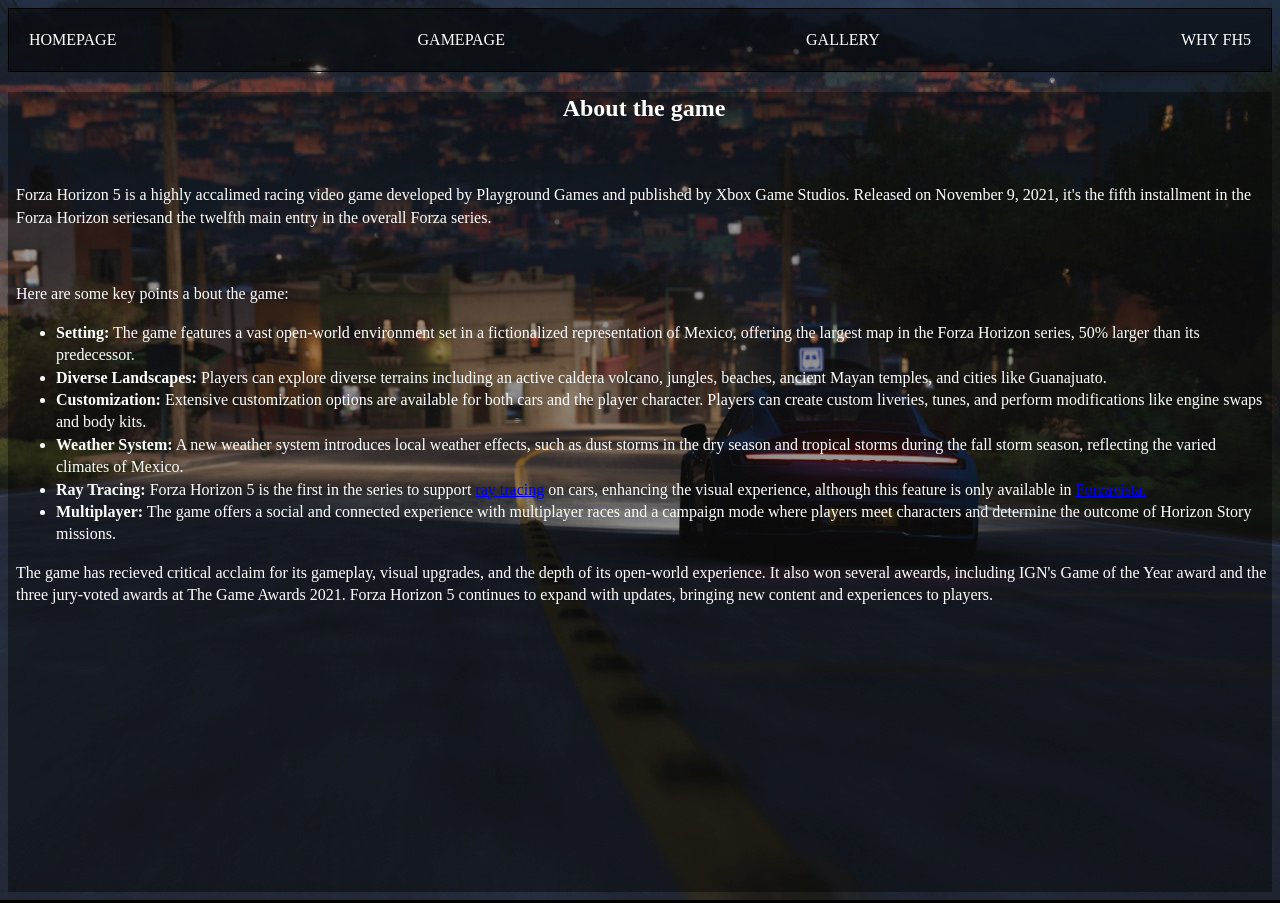
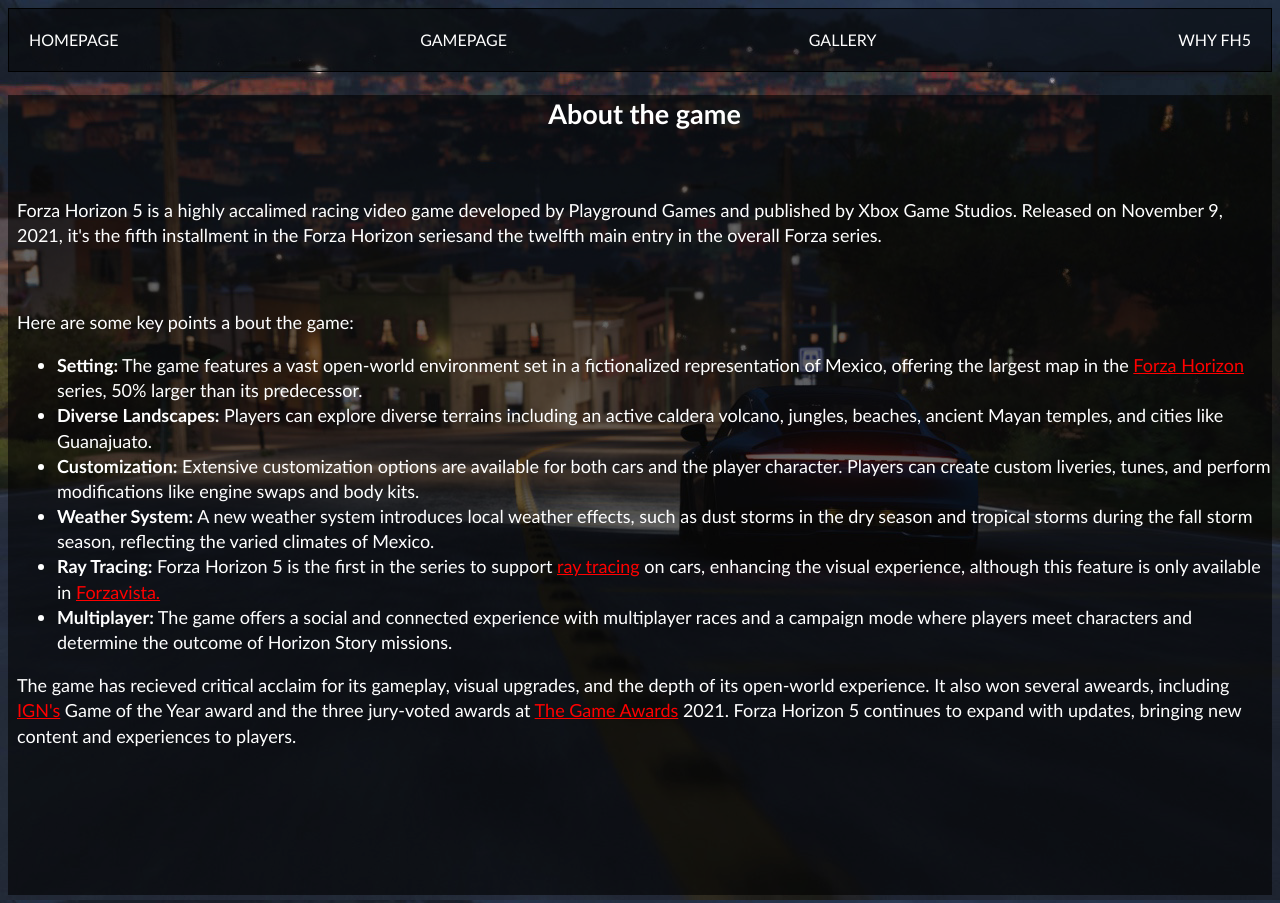
Before and after one commit to dimitar-panev/favourite-game-site, a website built with webpack: page index.html in a window 1280 px wide. Built offline with nearby package versions, Linux system fonts and the light colour scheme.

Commit message:
edited some of the text

```diff
--- a/css/style.css
+++ b/css/style.css
@@ -9,6 +9,7 @@
   background-color: black;
   color: white;
   background-image: url("../img/background-no-blur.jpg");
+  font-family: 'Gill Sans', 'Gill Sans MT', Calibri, 'Trebuchet MS', sans-serif;
 }
 /* navbar styling ///////////////////////////////////////// */
 .navbar{
@@ -42,9 +43,10 @@
 .main-content{
   margin-top: 20px;
   padding-left: 0.5em;
-  background-color: rgba(0, 0, 0, 0.4);
+  background-color: rgba(0, 0, 0, 0.6);
   color: #fff;
   min-height: 100vh;
+  font-size: 18px;
 }
 
 ::-moz-selection {
--- a/index.html
+++ b/index.html
@@ -17,6 +17,7 @@
   <link rel="icon" href="favicon.ico" sizes="any">
   <link rel="icon" href="icon.svg" type="image/svg+xml">
   <link rel="apple-touch-icon" href="icon.png">
+ <!--<link rel="stylesheet" href="https://latex.now.sh/style.css">!-->
 
   <link rel="manifest" href="site.webmanifest">
   <meta name="theme-color" content="#fafafa">
@@ -40,7 +41,7 @@
       <p>Here are some key points a bout the game:
         <ul>
           <li><strong>Setting:</strong> The game features a vast open-world environment set in a fictionalized representation of Mexico, offering the largest map
-            in the Forza Horizon series, 50% larger than its predecessor.
+            in the <a style="color: red;" href="https://www.technewstoday.com/forza-games-in-order/">Forza Horizon</a> series, 50% larger than its predecessor.
           </li>
           <li><strong>Diverse Landscapes:</strong> Players can explore diverse terrains including an active caldera volcano, jungles, beaches, ancient Mayan temples,
           and cities like Guanajuato.</li>
@@ -48,13 +49,13 @@
           and perform modifications like engine swaps and body kits.</li>
           <li><strong>Weather System:</strong> A new weather system introduces local weather effects, such as dust storms in the dry season and tropical storms during the fall storm
           season, reflecting the varied climates of Mexico.</li>
-          <li><strong>Ray Tracing:</strong> Forza Horizon 5 is the first in the series to support <a href="https://en.wikipedia.org/wiki/Ray_tracing_(graphics)">ray tracing</a> on cars, enhancing the visual experience, although this feature is only
-          available in <a href="https://forza.fandom.com/wiki/Forzavista">Forzavista.</a></li>
+          <li><strong>Ray Tracing:</strong> Forza Horizon 5 is the first in the series to support <a style="color: red;" href="https://en.wikipedia.org/wiki/Ray_tracing_(graphics)">ray tracing</a> on cars, enhancing the visual experience, although this feature is only
+          available in <a style="color: red;" href="https://forza.fandom.com/wiki/Forzavista">Forzavista.</a></li>
           <li><strong>Multiplayer:</strong> The game offers a social and connected experience with multiplayer races and a campaign mode where players meet characters and determine the outcome of Horizon Story missions.</li>
         </ul>
       </p>
-      <p>The game has recieved critical acclaim for its gameplay, visual upgrades, and the depth of its open-world experience. It also won several aweards, including IGN's Game of the Year award and the three jury-voted awards at
-        The Game Awards 2021. Forza Horizon 5 continues to expand with updates, bringing new content and experiences to players.
+      <p>The game has recieved critical acclaim for its gameplay, visual upgrades, and the depth of its open-world experience. It also won several aweards, including <a style="color: red;" href="https://en.wikipedia.org/wiki/IGN">IGN's</a> Game of the Year award and the three jury-voted awards at
+        <a style="color: red;" href="https://en.wikipedia.org/wiki/The_Game_Awards">The Game Awards</a> 2021. Forza Horizon 5 continues to expand with updates, bringing new content and experiences to players.
       </p>
   </div>
 </html>
```
Also changed, not shown: img/8067185.jpg (added).
